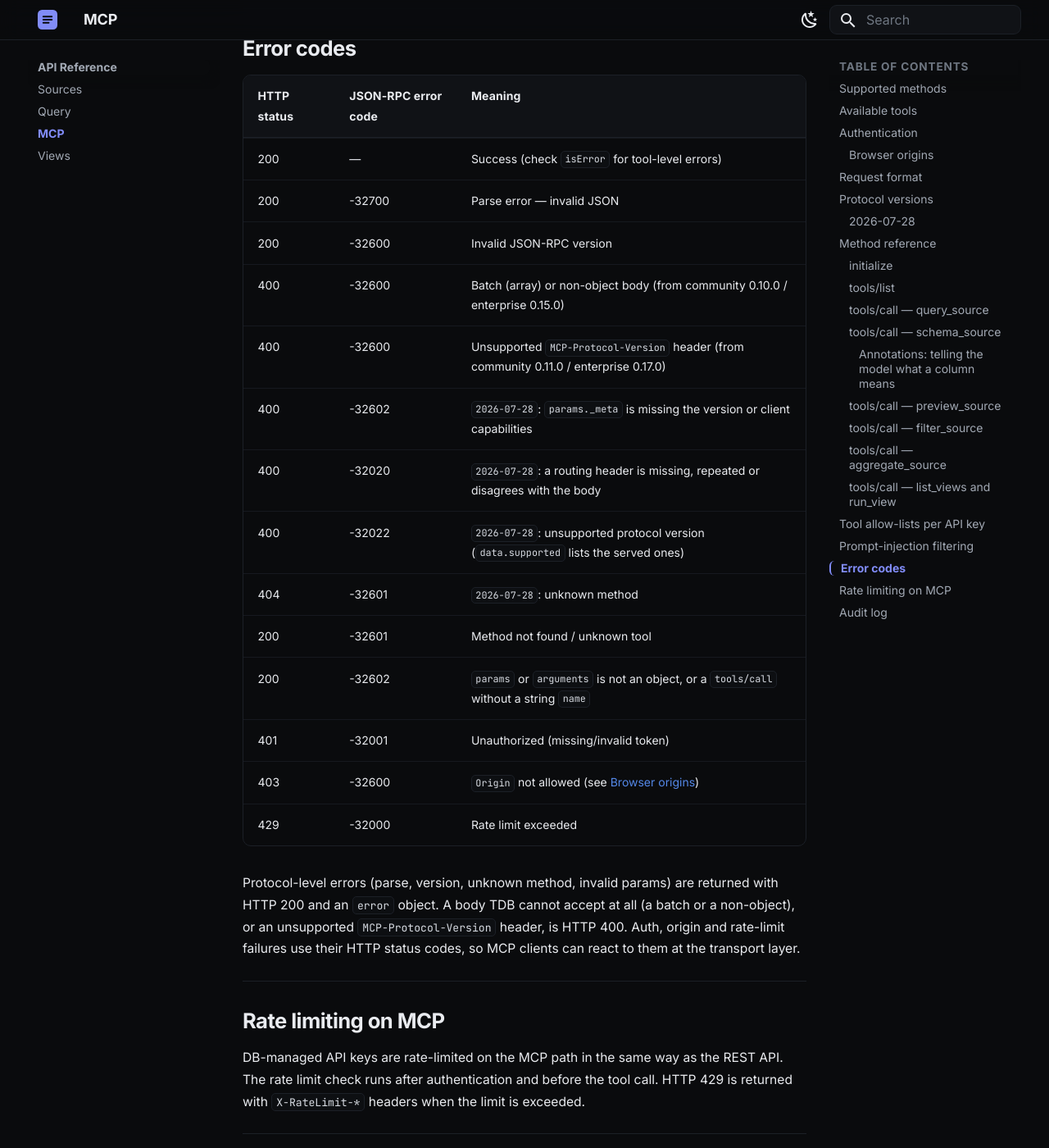
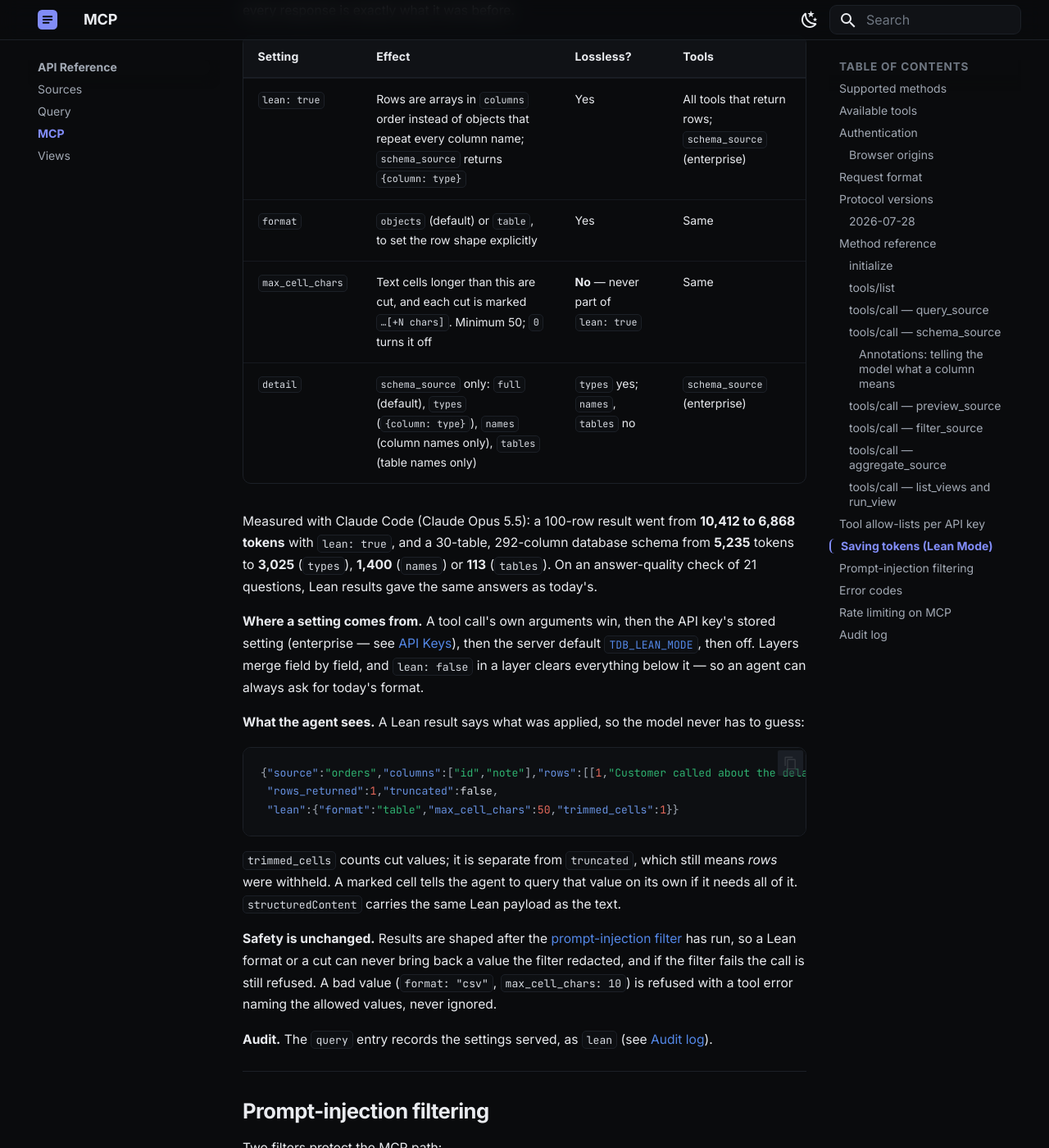
Before and after one commit to tdb-project/tdb-docs, an MkDocs documentation site: the page built from docs/api/mcp.md, in a window 1280 px wide and 1400 px high, scrolled down 17608 px. Shown: the whole window at 82% size. Built offline with MkDocs 1.6.1 and Material for MkDocs 9.7.7, drawn with Linux system fonts in a browser that asks for light colours; some of the changed text lies outside the part shown.

Commit message:
Lean Mode (community 0.13.0 / enterprise 0.21.0): Saving tokens section on the MCP page; TDB_LEAN_MODE; key lean-mode endpoint; lean audit field; RBAC row; IDE pointer; query_source row cap stated per edition
Co-Authored-By: Claude Opus 5.5 <noreply@anthropic.com>

````diff
--- a/docs/api/mcp.md
+++ b/docs/api/mcp.md
@@ -65,7 +65,8 @@ TDB Enterprise exposes **seven tools**:
 Tools that return rows pass their output through the
 [prompt-injection filter](#prompt-injection-filtering) before the result reaches
 the MCP client. API keys can be restricted to a subset of tools — see
-[Tool allow-lists per key](#tool-allow-lists-per-api-key).
+[Tool allow-lists per key](#tool-allow-lists-per-api-key). To make results smaller
+for an agent, see [Saving tokens (Lean Mode)](#saving-tokens-lean-mode).
 
 ---
 
@@ -250,12 +251,18 @@ Every other caller is listed all seven.
 
 ### `tools/call` — `query_source`
 
-Executes a SQL query against a registered source. Maximum 1,000 rows returned.
+Executes a SQL query against a registered source. Rows are capped at 1,000 in
+community and at `TDB_MAX_ROWS` in enterprise; `truncated` is `true` when more matched.
 
 | Argument | Type | Required | Default | Description |
 |---|---|---|---|---|
 | `sql` | string | Yes | — | SQL SELECT statement |
 | `source_name` | string | No | First registered source | Registered source name (exact match) |
+| `lean` | boolean | No | off | Rows as arrays — see [Lean Mode](#saving-tokens-lean-mode) (from 0.13.0 / 0.21.0) |
+| `max_cell_chars` | integer | No | off | Cut longer text cells, marked — see [Lean Mode](#saving-tokens-lean-mode) |
+
+The other row-returning tools take `lean` and `max_cell_chars` too, and
+`schema_source` takes `detail`.
 
 Use the table name that matches the source: CSV sources are queried as `data`;
 database sources use **real table names**. Database-wide sources can JOIN across
@@ -644,6 +651,55 @@ See [API Keys → tool allow-lists](../auth/api-keys.md) for how to set
 
 ---
 
+## Saving tokens (Lean Mode)
+
+**From community 0.13.0 / enterprise 0.21.0.** Every MCP result an AI agent reads is
+paid for in its context window. Lean Mode makes results smaller, **opt-in at every
+level**: with nothing set, every response is exactly what it was before.
+
+| Setting | Effect | Lossless? | Tools |
+|---|---|---|---|
+| `lean: true` | Rows are arrays in `columns` order instead of objects that repeat every column name; `schema_source` returns `{column: type}` | Yes | All tools that return rows; `schema_source` (enterprise) |
+| `format` | `objects` (default) or `table`, to set the row shape explicitly | Yes | Same |
+| `max_cell_chars` | Text cells longer than this are cut, and each cut is marked `…[+N chars]`. Minimum 50; `0` turns it off | **No** — never part of `lean: true` | Same |
+| `detail` | `schema_source` only: `full` (default), `types` (`{column: type}`), `names` (column names only), `tables` (table names only) | `types` yes; `names`, `tables` no | `schema_source` (enterprise) |
+
+Measured with Claude Code (Claude Opus 5.5): a 100-row result went from **10,412 to
+6,868 tokens** with `lean: true`, and a 30-table, 292-column database schema from
+**5,235** tokens to **3,025** (`types`), **1,400** (`names`) or **113** (`tables`).
+On an answer-quality check of 21 questions, Lean results gave the same answers as
+today's.
+
+**Where a setting comes from.** A tool call's own arguments win, then the API key's
+stored setting (enterprise — see [API Keys](../auth/api-keys.md#set-a-keys-lean-mode)),
+then the server default [`TDB_LEAN_MODE`](../reference/environment-variables.md), then
+off. Layers merge field by field, and `lean: false` in a layer clears everything
+below it — so an agent can always ask for today's format.
+
+**What the agent sees.** A Lean result says what was applied, so the model never has
+to guess:
+
+```json
+{"source":"orders","columns":["id","note"],"rows":[[1,"Customer called about the delayed courier and aske…[+2700 chars]"]],
+ "rows_returned":1,"truncated":false,
+ "lean":{"format":"table","max_cell_chars":50,"trimmed_cells":1}}
+```
+
+`trimmed_cells` counts cut values; it is separate from `truncated`, which still means
+*rows* were withheld. A marked cell tells the agent to query that value on its own if
+it needs all of it. `structuredContent` carries the same Lean payload as the text.
+
+**Safety is unchanged.** Results are shaped after the
+[prompt-injection filter](#prompt-injection-filtering) has run, so a Lean format or a
+cut can never bring back a value the filter redacted, and if the filter fails the
+call is still refused. A bad value (`format: "csv"`, `max_cell_chars: 10`) is refused
+with a tool error naming the allowed values, never ignored.
+
+**Audit.** The `query` entry records the settings served, as `lean` (see
+[Audit log](#audit-log)).
+
+---
+
 ## Prompt-injection filtering
 
 Two filters protect the MCP path:
@@ -716,3 +772,8 @@ handshake-era client is named by its `User-Agent`, because it names itself only
 at `initialize`, which a stateless server cannot tie to later calls. Both are
 self-reported by the client: use them to tell AI tools apart, not as proof of
 identity. The key that made the call is still `key_hint`.
+
+From community 0.13.0 / enterprise 0.21.0, an entry for a call served in
+[Lean Mode](#saving-tokens-lean-mode) also carries `lean`: the settings applied, for
+example `{"format": "table", "max_cell_chars": 500}`. It is absent when nothing was
+applied.
````
Also changed, not shown: docs/auth/api-keys.md (+22 -0 lines), docs/getting-started/ide-setup.md (+8 -0 lines), docs/reference/environment-variables.md (+1 -0 lines), docs/security/audit.md (+1 -0 lines), docs/security/rbac.md (+1 -0 lines).
